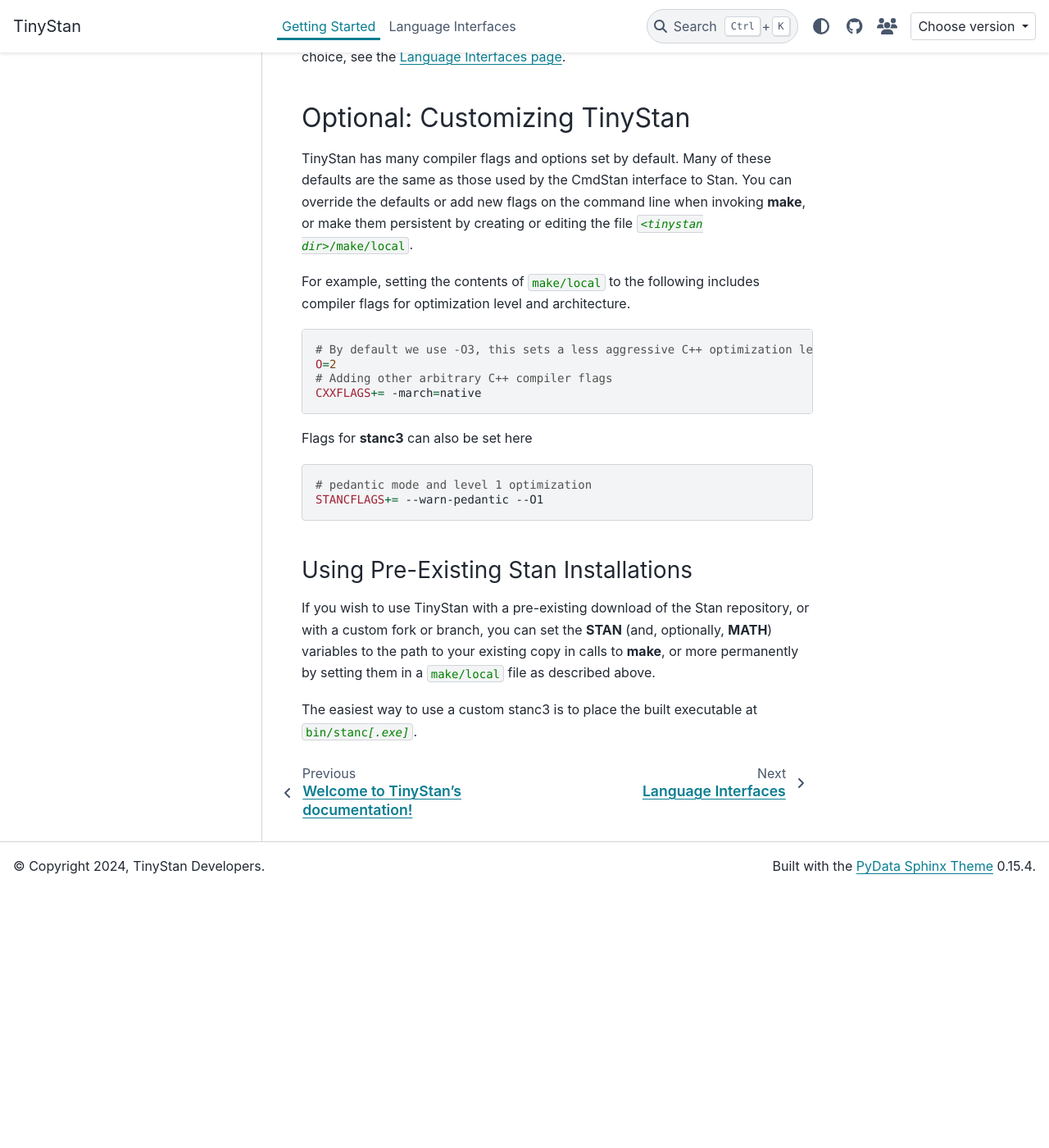
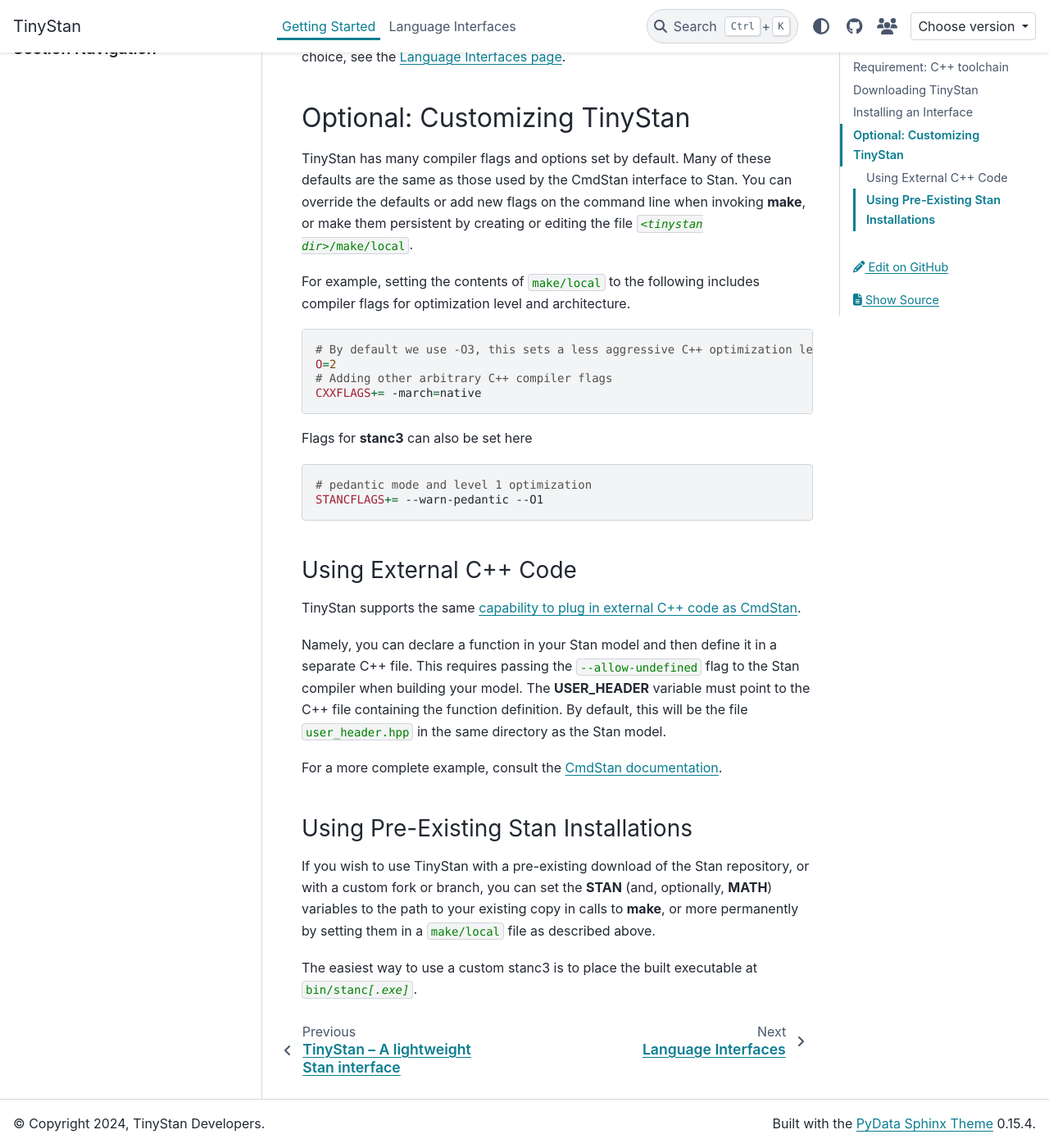
Before and after one commit to WardBrian/tinystan, a Sphinx documentation site: the page built from docs/getting-started.rst, in a window 1280 px wide and 1400 px high, scrolled down 1909 px. Shown: the whole window at 82% size. Built offline with Sphinx 7.4.7 and the PyData theme 0.15.4, drawn with Linux system fonts in a browser that asks for light colours; the version number could not be read and is left out; before the commit the page ends 2994 px from its top, so only the background shows below that.

Commit message:
Support for USER_HEADER in build system (#32)
* Support for USER_HEADER

* Clean up

```diff
--- a/docs/getting-started.rst
+++ b/docs/getting-started.rst
@@ -102,6 +102,19 @@
     # pedantic mode and level 1 optimization
     STANCFLAGS+= --warn-pedantic --O1
 
+
+Using External C++ Code
+_______________________
+
+TinyStan supports the same `capability to plug in external C++ code as CmdStan <https://mc-stan.org/docs/cmdstan-guide/external_code.html>`_.
+
+Namely, you can declare a function in your Stan model and then define it in a separate C++ file.
+This requires passing the ``--allow-undefined`` flag to the Stan compiler when building your model.
+The :makevar:`USER_HEADER` variable must point to the C++ file containing the function definition.
+By default, this will be the file :file:`user_header.hpp` in the same directory as the Stan model.
+
+For a more complete example, consult the `CmdStan documentation <https://mc-stan.org/docs/cmdstan-guide/external_code.html>`_.
+
 Using Pre-Existing Stan Installations
 _____________________________________
 
--- a/docs/index.rst
+++ b/docs/index.rst
@@ -1,6 +1,6 @@
 
-Welcome to TinyStan's documentation!
-====================================
+TinyStan -- A lightweight Stan interface
+========================================
 
 .. warning::
    This project is still under active development. The API is not yet stable, and the documentation is incomplete. Using before a 1.0 release is not recommended for most users.
```
Also changed, not shown: 4 other files.
